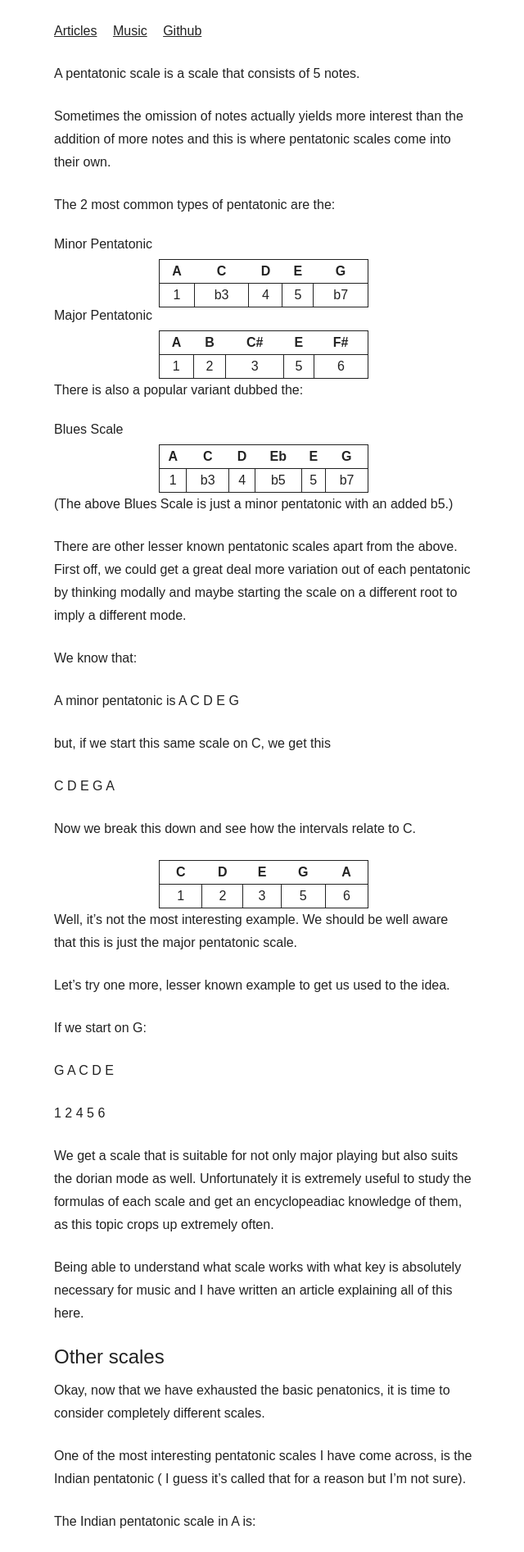
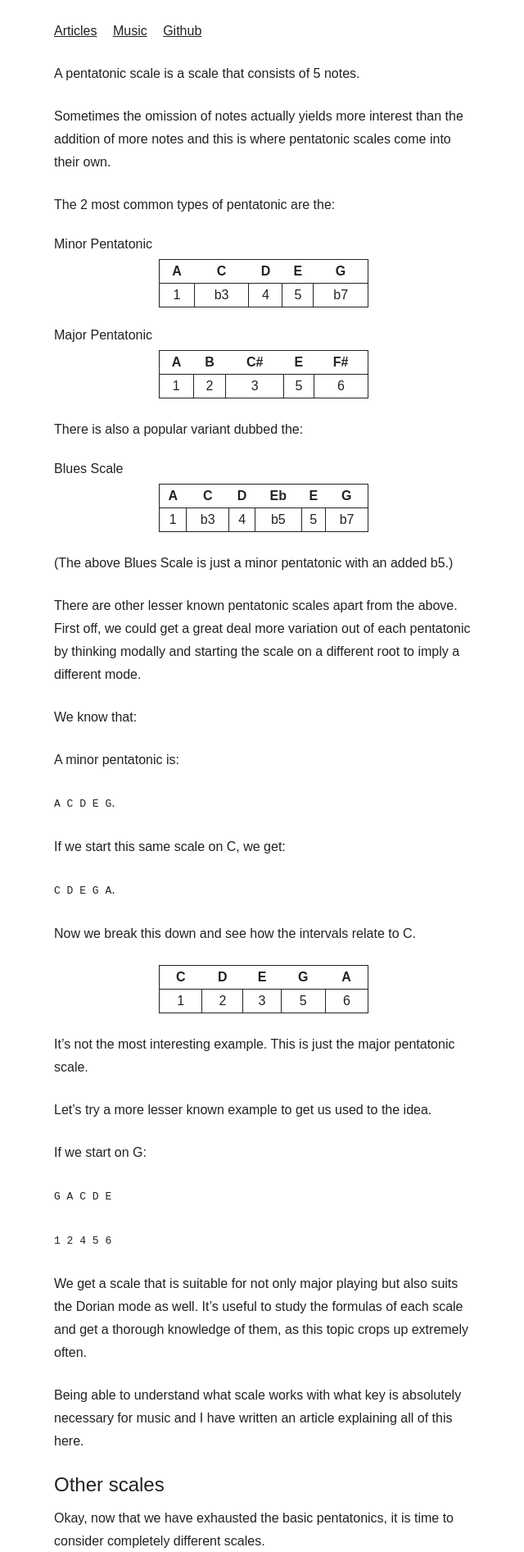
Before and after one commit to joereynolds/joereynolds.github.io, a Jekyll site: the page built from _posts/2018-06-12-pentatonics.md, in a window 1280 px wide. Shown: the top 1893 px of the page at 82% size, without its empty margins (318-958 px from the left). Built offline with Jekyll 4.4.1, drawn with Linux system fonts in a browser that asks for light colours; nearby versions of some CDN libraries; some web fonts are replaced; some of the changed text lies outside the part shown.

Commit message:
Clean up some articles, fix margin bottom on tables

```diff
--- a/_posts/2018-06-12-pentatonics.md
+++ b/_posts/2018-06-12-pentatonics.md
@@ -32,16 +32,18 @@ A  | C  | D    | Eb   | E | G
 (The above Blues Scale is just a minor pentatonic with an added b5.)
 
 
-There are other lesser known pentatonic scales apart from the above. First off, we could get a great deal more variation out of each pentatonic by thinking modally and maybe starting the scale on a different root to imply a different mode.
+There are other lesser known pentatonic scales apart from the above. First off, we could get a great deal more variation out of each pentatonic by thinking modally and starting the scale on a different root to imply a different mode.
 
 
 We know that:
 
-A minor pentatonic is A C D E G
+A minor pentatonic is:
 
-but, if we start this same scale on C, we get this
+`A C D E G`.
 
-C D E G A
+If we start this same scale on C, we get:
+
+`C D E G A`.
 
 Now we break this down and see how the intervals relate to C.
 
@@ -49,27 +51,27 @@ C  | D  | E    | G     | A
 ---|----|-----|------|--
 1|  2 | 3   | 5   | 6
 
-Well, it's not the most interesting example. We should be well aware that this is just the major pentatonic scale.
+It's not the most interesting example. This is just the major pentatonic scale.
 
-Let's try one more, lesser known example to get us used to the idea.
+Let's try a more lesser known example to get us used to the idea.
 
 If we start on G:
 
-G A C D E
+`G A C D E`
 
-1 2 4 5 6
+`1 2 4 5 6`
 
 
-We get a scale that is suitable for not only major playing but also suits the dorian mode as well. Unfortunately it is extremely useful to study the formulas of each scale and get an encyclopeadiac knowledge of them, as this topic crops up extremely often.
+We get a scale that is suitable for not only major playing but also suits the Dorian mode as well. It's useful to study the formulas of each scale and get a thorough knowledge of them, as this topic crops up extremely often.
 
 Being able to understand what scale works with what key is absolutely necessary for music and I have written an article explaining all of this here.
 
 
 ## Other scales
 
-Okay, now that we have exhausted the basic penatonics, it is time to consider completely different scales.
+Okay, now that we have exhausted the basic pentatonics, it is time to consider completely different scales.
 
-One of the most interesting pentatonic scales I have come across, is the Indian pentatonic ( I guess it's called that for a reason but I'm not sure).
+One of the most interesting pentatonic scales I have come across, is the Indian pentatonic.
 
 The Indian pentatonic scale in A is:
 
@@ -77,7 +79,7 @@ A  | C#  | D    | E     | G
 ---|----|-----|------|--
 1|  3 | 4   | 5   | b7
 
-Anytime you see a formula like the above, you should be thinking what it can go against. We can see that this could work against a major backing but equally, we should notice the b7 at the end of the scale which hints a lot more closely to a dominant sound.
+Anytime you see a formula like the above, you should be thinking what it can go against. We can see that this could work against a major backing but equally, we should notice the b7 at the end of the scale which hints at a dominant sound.
 
 If we carry out the logic that we did at the beginning of this article and start this scale on a different note, we can get even more interesting ideas.
 
@@ -100,87 +102,47 @@ If we take A minor for example and cycle through all 12 keys, we get the followi
 
 A Minor pentatonic
 
- A
- C
- D
- E
- G
+`A C D E G `
+
 Over A
 
- 1
- b3
- 4
- 5
- b7
+`1 b3 4 5 b7`
+
 Over B
 
- b7
- b2
- b3
- 4
- b6
+b7 b2 b3 4 b6
+
 Over D
 
- 5
- b7
- 1
- 2
- 4
+`5 b7 1 2 4`
+
 Over F
 
- 3
- 5
- 6
- 7
- 2
+`3 5 6 7 2`
+
 Over E
- 4
- b6
- b7
- 1
- b3
+
+`4 b6 b7 1 b3`
+
 It would also be necessary to consider the major pentatonic against backings as this seems to be a much underappreciated scale in western music.
 
 A Major pentatonic
 
- A
-
- B
-
- C#
-
- E
-
- F#
-
+ A B C# E F#
 
 Over A
 
- 1
-
- 2
-
- 3
-
- 5
-
- 6
+`1 2 3 5 6`
 
 
 Over B
 
- b7
- 1
- 2
- 4
- 5
+`b7 1 2 4 5`
+
 Over D
- 5
- 6
- 7
- 2
- 3
 
-It's up to you to determine what you think is a suitable imposition. Just by looking at the above we can see that A minor over an F backing would yield a major sound due to the lack of flat tones whereas if we were to play the exact same scale but over a B backing, the effect would be the complete opposite. We would then be implying the b7 b2 b3 b6 and 4 of B which is essentially the phrygian mode.
+`5 6 7 2 3`
+
+It's up to you to determine what you think is a suitable imposition. Just by looking at the above we can see that A minor over an F backing would yield a major sound due to the lack of flat tones whereas if we were to play the exact same scale but over a B backing, the effect would be the complete opposite. We would then be implying the `b7 b2 b3 b6` and `4` of `B` which is essentially the Phrygian mode.
 
 This can be taken in many different ways and for further reading on pentatonics I would recommend listening to traditional Japanese and Chinese music, these two tend to utilise these scales to a greater degree and with more variety than in western music.
--- a/assets/css/style.css
+++ b/assets/css/style.css
@@ -28,11 +28,7 @@ a:hover {
     text-decoration: none;
 }
 
-p {
-  margin-bottom: 1.5em;
-}
-
-header {
+p, header, table {
   margin-bottom: 1.5em;
 }
 
```
Also changed, not shown: _posts/2018-06-12-borrowed-chords.md (+11 -11 lines).
